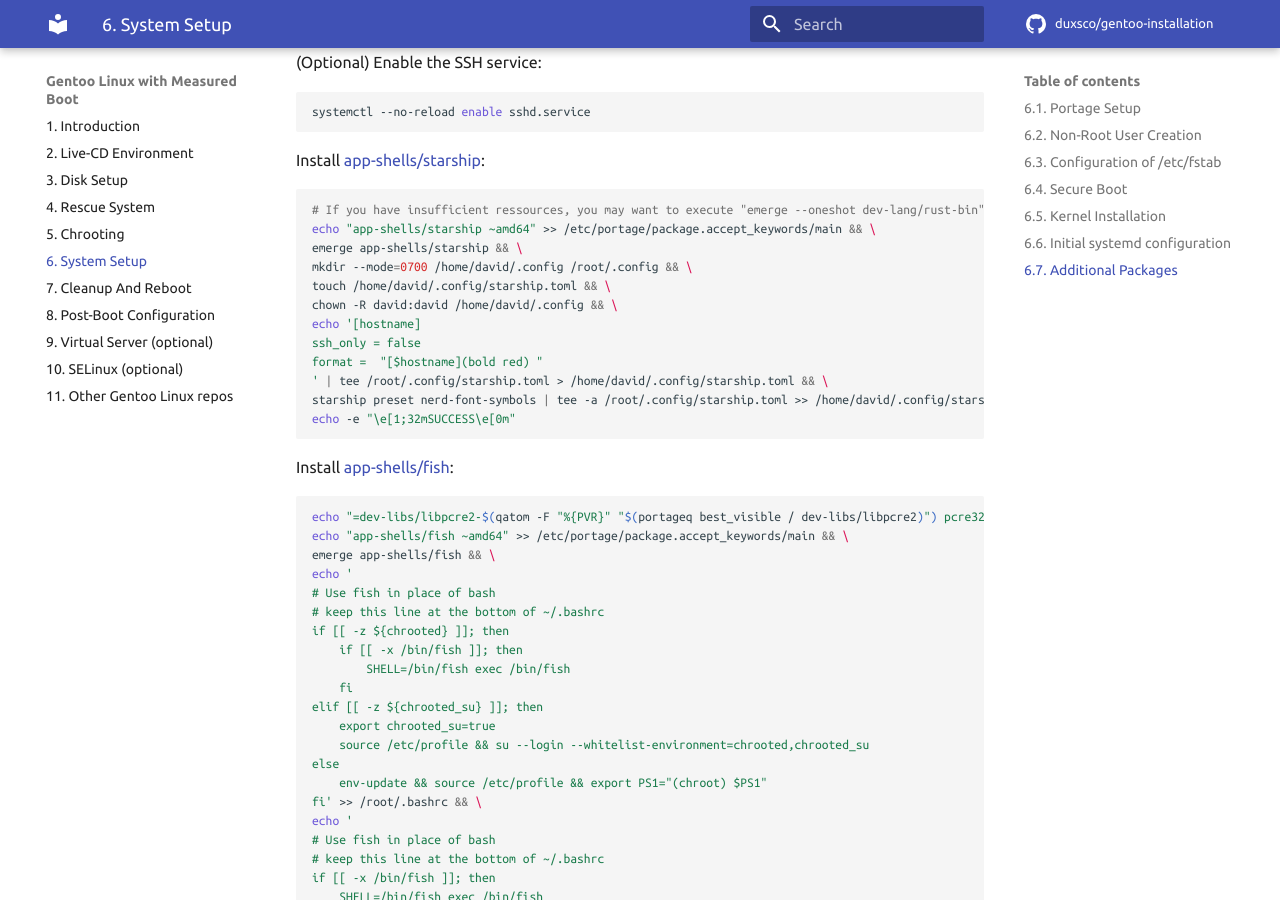
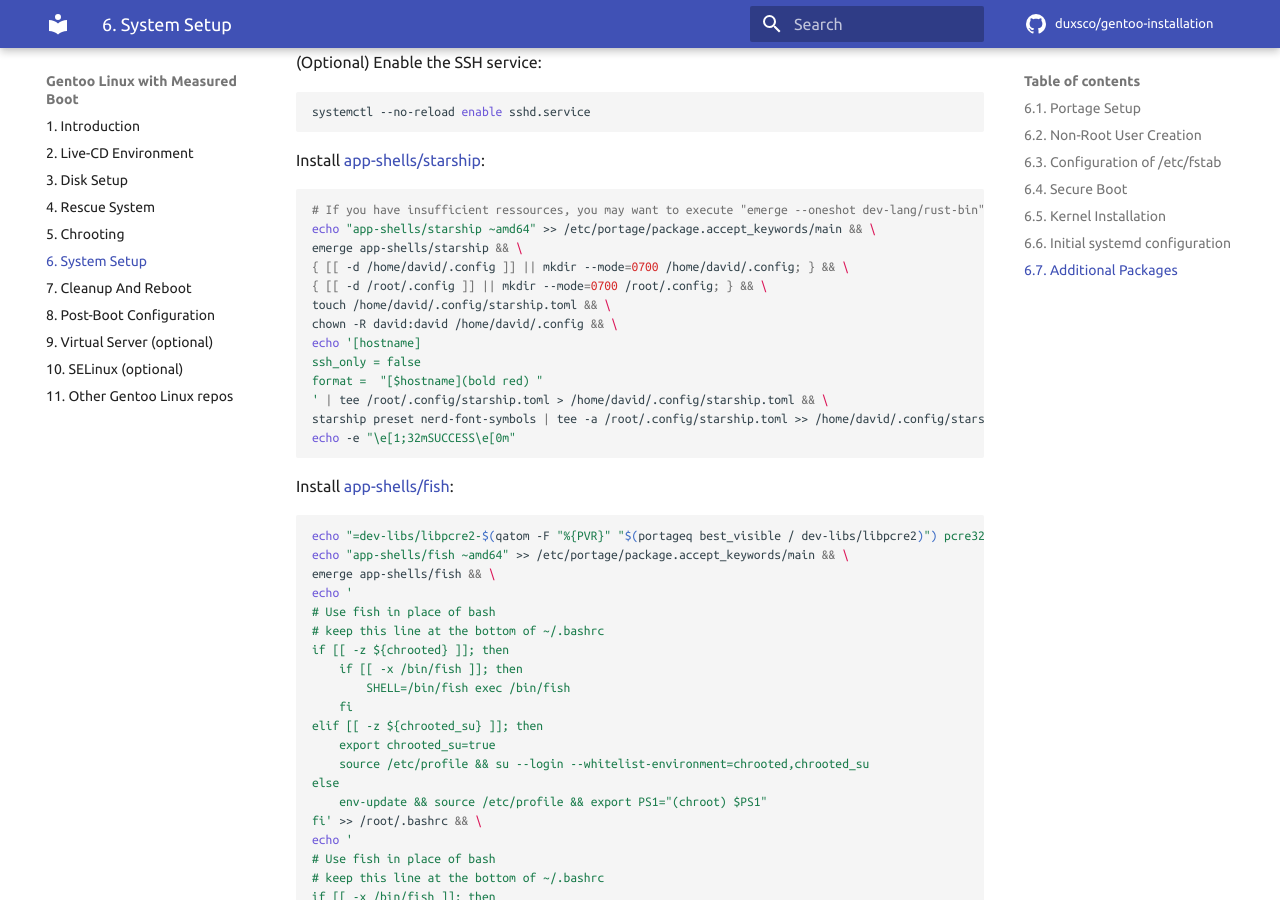
Before and after one commit to duxsco/gentoo-installation, an MkDocs documentation site: the page built from docs/system_setup.md, in a window 1280 px wide and 900 px high, scrolled down 9696 px. Built offline with MkDocs 1.6.1 and Material for MkDocs 9.7.7, drawn with Linux system fonts in a browser that asks for light colours; emoji names are drawn with the system emoji font; comment, search, counter and statistics services are not loaded.

Commit message:
Create ".config" folders only if non-existent

```diff
--- a/docs/system_setup.md
+++ b/docs/system_setup.md
@@ -511,7 +511,8 @@ Install [app-shells/starship](https://starship.rs/):
 # If you have insufficient ressources, you may want to execute "emerge --oneshot dev-lang/rust-bin" beforehand.
 echo "app-shells/starship ~amd64" >> /etc/portage/package.accept_keywords/main && \
 emerge app-shells/starship && \
-mkdir --mode=0700 /home/david/.config /root/.config && \
+{ [[ -d /home/david/.config ]] || mkdir --mode=0700 /home/david/.config; } && \
+{ [[ -d /root/.config ]] || mkdir --mode=0700 /root/.config; } && \
 touch /home/david/.config/starship.toml && \
 chown -R david:david /home/david/.config && \
 echo '[hostname]
```
